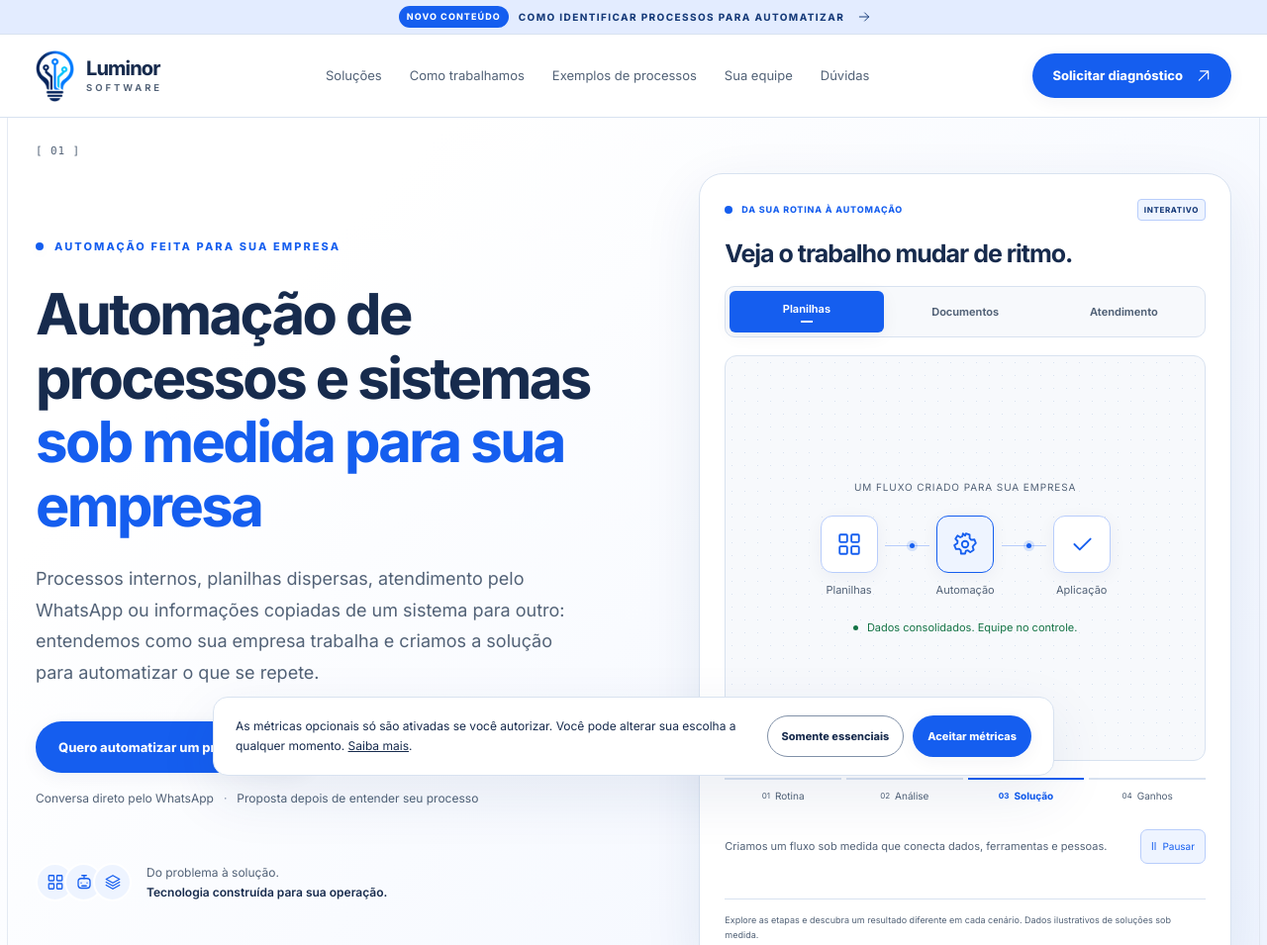
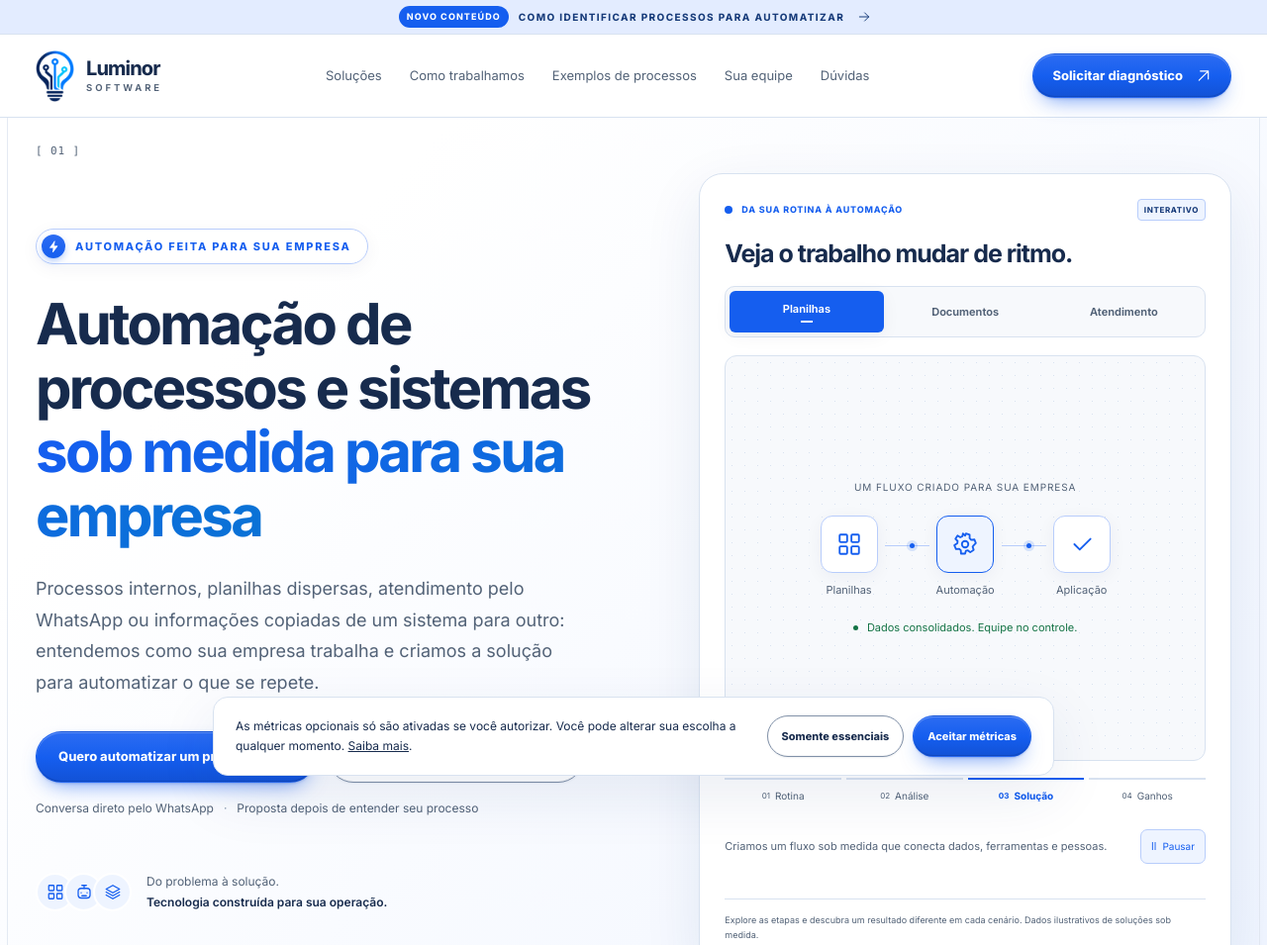
Before and after one commit to rafaelvalquer/site_luminorsoftware, a website: page public/index.html in a window 1280 px wide. Shown: the top 955 px of the page at 99% size. Drawn offline with Linux system fonts and the light colour scheme.

Commit message:
Add hero badge, gradient highlights, button depth and dark service CTA
Co-Authored-By: Claude Opus 5.5 <noreply@anthropic.com>

```diff
--- a/public/assets/css/styles.css
+++ b/public/assets/css/styles.css
@@ -839,3 +839,24 @@ main{counter-reset:secao}
 .faq-more-actions{display:flex;align-items:center;flex-wrap:wrap;gap:14px 20px}
 .faq-more .btn{min-height:46px}
 @media(prefers-reduced-motion:reduce){.announcement,.announcement .icon,.solution-card::before{transition:none}}
+
+/* Selo do hero, gradiente nos destaques e botões com profundidade. */
+:root{--brand-azure:#0A72D6;--text-gradient:linear-gradient(90deg,var(--brand) 0%,var(--brand-azure) 100%)}
+.hero-copy .hero-badge{width:fit-content;max-width:100%;gap:10px;padding:5px 16px 5px 5px;border:1px solid var(--brand-border);border-radius:100px;background:rgba(255,255,255,.88);box-shadow:var(--shadow-sm),inset 0 1px 0 #FFF;letter-spacing:.16em}
+.hero-badge-icon{display:grid;place-items:center;width:24px;height:24px;border-radius:50%;background:linear-gradient(180deg,#2C6CF2,var(--brand));color:var(--on-brand);box-shadow:0 3px 8px -2px rgba(21,94,239,.55);flex-shrink:0}
+.hero-badge-icon .icon{width:13px;height:13px;fill:currentColor;stroke-width:1.2}
+@media(max-width:900px){.hero-copy .hero-badge{margin-inline:auto}}
+@media(max-width:620px){.hero-copy .hero-badge{gap:8px;padding-right:13px;font-size:10px;letter-spacing:.12em;line-height:1.4;text-align:left}}
+/* O tom final mantém contraste de 4,5:1 sobre o fundo claro, como o resto do texto. */
+@supports ((-webkit-background-clip:text) or (background-clip:text)){
+.gradient-text{background-image:var(--text-gradient);-webkit-background-clip:text;background-clip:text;-webkit-text-fill-color:transparent}
+.gradient-text::selection{-webkit-text-fill-color:var(--text)}
+}
+@media(forced-colors:active){.gradient-text{background:none;-webkit-text-fill-color:currentColor}}
+.btn{transition:transform .18s,background-color .18s,border-color .18s,box-shadow .18s}
+.btn-primary,.btn-light{background-color:var(--brand);background-image:linear-gradient(180deg,#2C6CF2 0%,var(--brand) 52%,#1252D6 100%);box-shadow:inset 0 1px 0 rgba(255,255,255,.24),inset 0 -1px 0 rgba(10,37,99,.22),0 1px 2px rgba(18,75,197,.22),0 10px 22px -10px rgba(21,94,239,.7)}
+.btn-primary:hover,.btn-light:hover{background-color:var(--brand-hover);background-image:linear-gradient(180deg,var(--brand) 0%,var(--brand-hover) 100%);box-shadow:inset 0 1px 0 rgba(255,255,255,.2),inset 0 -1px 0 rgba(10,37,99,.25),0 2px 4px rgba(18,75,197,.2),0 16px 28px -12px rgba(21,94,239,.75)}
+.btn-secondary{box-shadow:inset 0 -1px 0 rgba(23,43,77,.05),0 1px 2px rgba(23,43,77,.06)}
+.btn .icon{transition:transform .18s}
+.btn:hover .icon{transform:translateX(2px)}
+@media(prefers-reduced-motion:reduce){.btn .icon{transition:none}.btn:hover .icon{transform:none}}
--- a/public/index.html
+++ b/public/index.html
@@ -48,6 +48,7 @@
     <symbol id="i-arrowdown" viewBox="0 0 24 24"><path d="m6 9 6 6 6-6"/></symbol>
     <symbol id="i-mail" viewBox="0 0 24 24"><rect x="3" y="5" width="18" height="14" rx="2"/><path d="m4 7 8 6 8-6"/></symbol>
     <symbol id="i-cpu" viewBox="0 0 24 24"><rect x="6" y="6" width="12" height="12" rx="2"/><path d="M9 9h6v6H9zM9 2v4m6-4v4M9 18v4m6-4v4M2 9h4m-4 6h4m12-6h4m-4 6h4"/></symbol>
+    <symbol id="i-bolt" viewBox="0 0 24 24"><path d="M13 2 4.5 13.5H11L10 22l8.5-11.5H12L13 2z"/></symbol>
   </defs></svg>
 
   <a class="announcement" href="/conteudos/identificar-processos-para-automatizar"><span class="announcement-tag">Novo conteúdo</span><span class="announcement-text">Como identificar processos para automatizar</span><svg class="icon" aria-hidden="true"><use href="#i-arrow"/></svg></a>
@@ -68,7 +69,7 @@
       <div class="hero-glow" aria-hidden="true"></div>
       <div class="wrap hero-layout">
         <div class="hero-copy">
-          <div class="eyebrow"><span class="status-dot"></span> AUTOMAÇÃO FEITA PARA SUA EMPRESA</div>
+          <div class="eyebrow hero-badge"><span class="hero-badge-icon" aria-hidden="true"><svg class="icon"><use href="#i-bolt"/></svg></span>AUTOMAÇÃO FEITA PARA SUA EMPRESA</div>
           <h1>Automação de processos e sistemas <span class="gradient-text">sob medida para sua empresa</span></h1>
           <p class="hero-lead">Processos internos, planilhas dispersas, atendimento pelo WhatsApp ou informações copiadas de um sistema para outro: entendemos como sua empresa trabalha e criamos a solução para automatizar o que se repete.</p>
           <div class="hero-actions"><a href="#contato" class="btn btn-primary" data-event="click_diagnostico">Quero automatizar um processo <svg class="icon"><use href="#i-arrow-up"/></svg></a><a href="#processos" class="btn btn-secondary">Ver exemplos de automação <svg class="icon"><use href="#i-arrow"/></svg></a></div>
```
Also changed, not shown: public/assets/css/seo-pages.css (+2 -2 lines).
